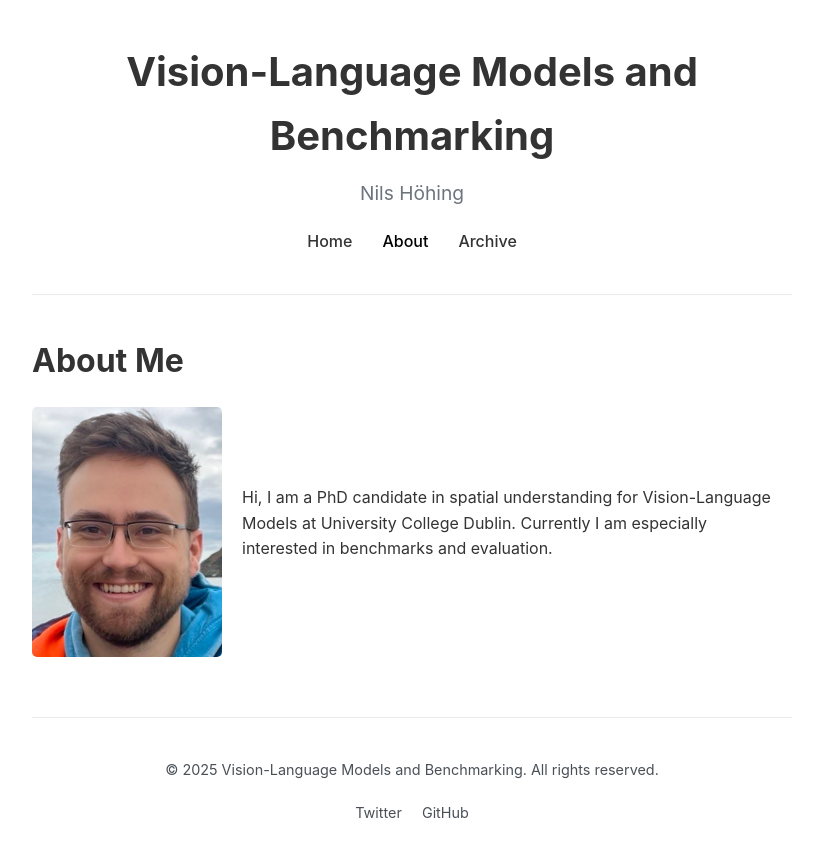
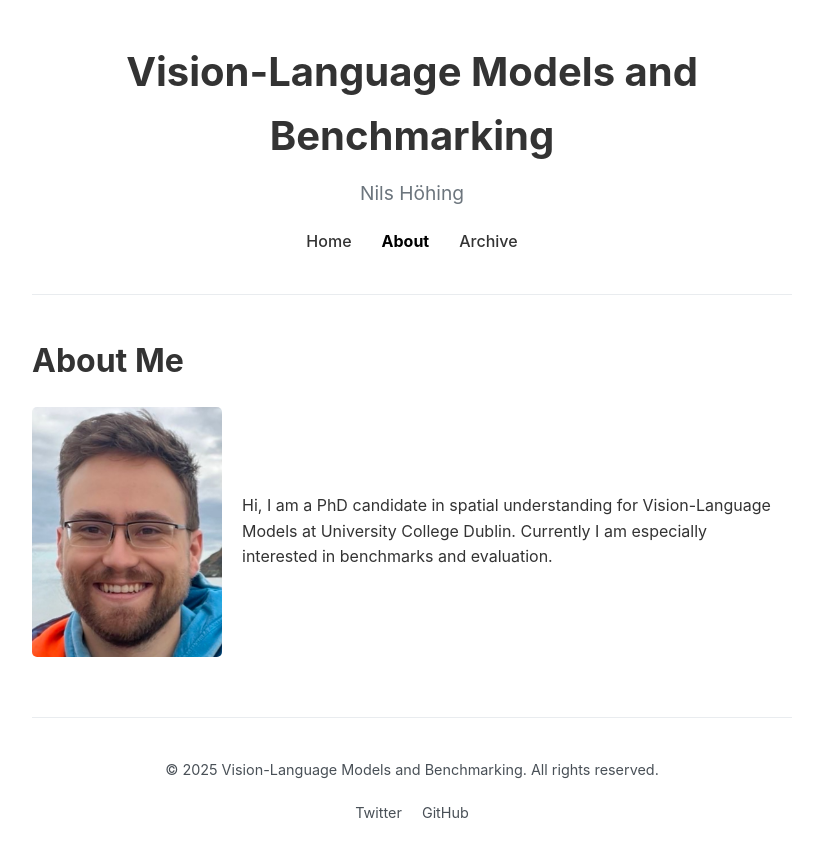
Before and after one commit to nilshoehing/nilshoehing.github.io, a Jekyll site: the page built from about.html, in a window 1280 px wide. Shown: the top 857 px of the page, without its empty margins (228-1051 px from the left). Built offline with Jekyll 4.4.1, drawn with Linux system fonts in a browser that asks for light colours.

Commit message:
update color

```diff
--- a/assets/css/styles.css
+++ b/assets/css/styles.css
@@ -1,5 +1,5 @@
 :root {
-    --primary-color: #000000;
+    --primary-color: #4263eb;
     --text-color: #333;
     --light-gray: #f8f9fa;
     --border-color: #e9ecef;
@@ -19,10 +19,6 @@
     margin: 0;
     padding: 0;
 }
-p {
-    margin-bottom: 1em; /* Change from 0 to 1em */
-}
-
 
 body {
     font-family: -apple-system, BlinkMacSystemFont, "Segoe UI", Roboto, Helvetica, Arial, sans-serif;
@@ -66,9 +62,16 @@
     transition: color 0.2s;
 }
 
-nav a:hover, nav a.active {
+nav a:hover{
     color: var(--primary-color);
 }
+
+nav a.active{
+    color: black;
+    font-weight: bold;
+}
+
+
 
 .post {
     margin-bottom: 60px;
```
